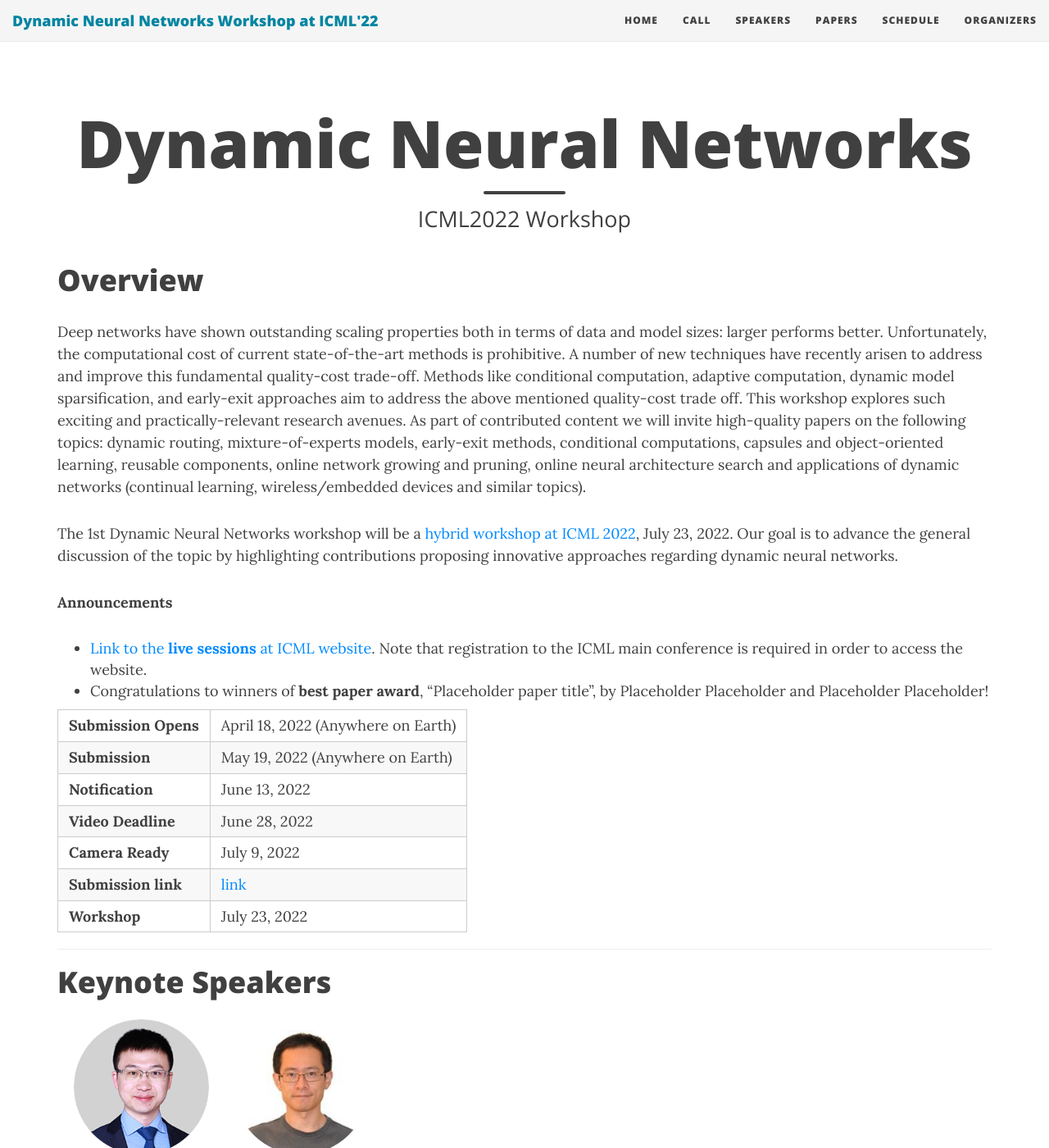
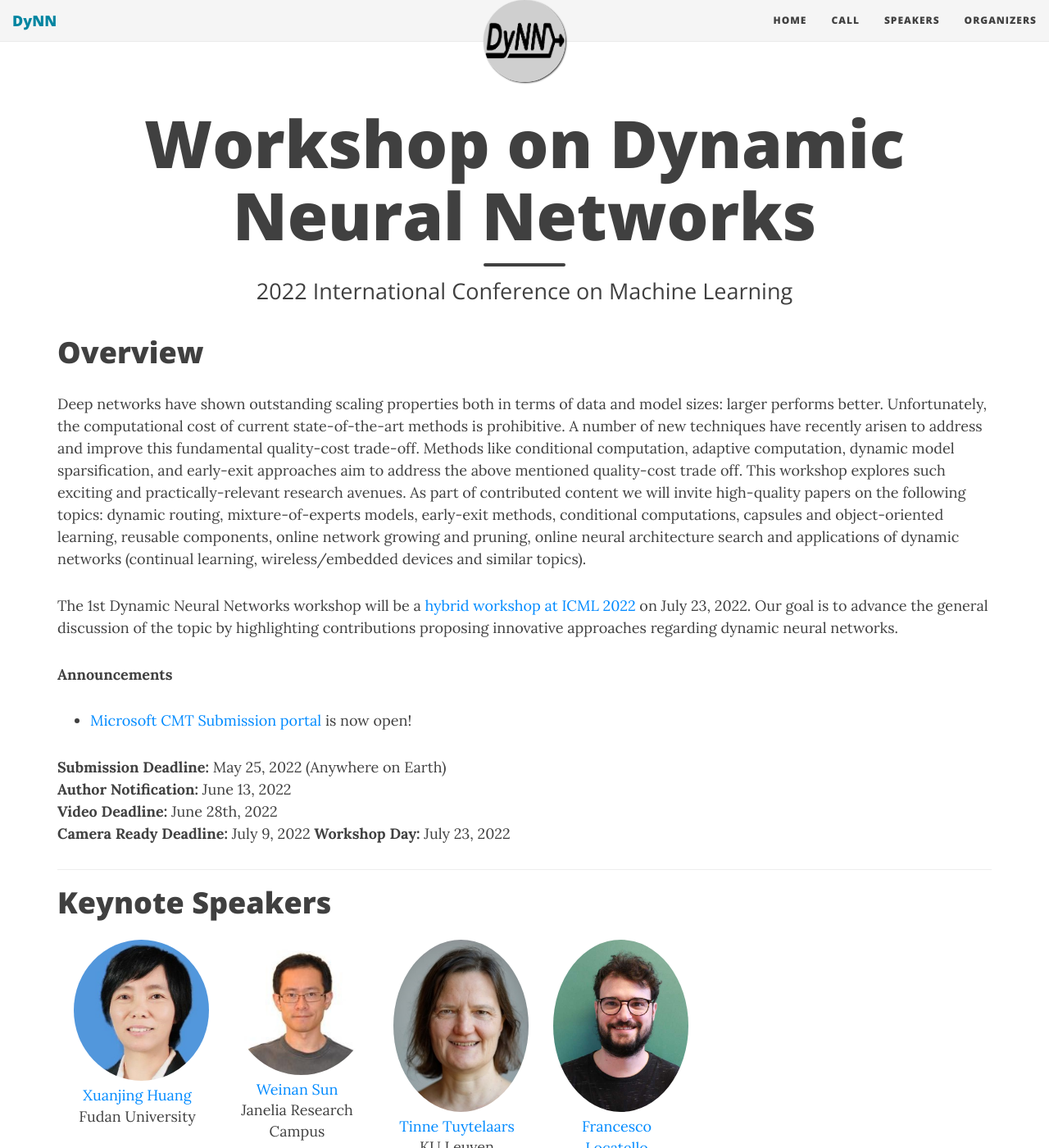
Before and after one commit to dynn-icml2022/dynn-icml2022.github.io, a Jekyll site: the page built from index.md, in a window 1280 px wide and 1400 px high. Shown: the whole window at 82% size. Built offline with Jekyll 4.4.1, drawn with Linux system fonts in a browser that asks for light colours; nearby versions of some CDN libraries; some of the changed text lies outside the part shown.

Commit message:
final updates to the website before publishing

```diff
--- a/_config.yml
+++ b/_config.yml
@@ -9,15 +9,14 @@
 
 # If you are building a GitHub project page then use these settings:
 url: "https://dynn-icml2022.github.io"
-baseurl: ""
 
 # Of course don't forget to change the username and projectname to YOUR username and project
 
 # Name of website
-title: Dynamic Neural Networks Workshop at ICML'22
+title: DyNN
 
 # Short description of your site
-description: Describe our workshop
+description: Dynamic Neural Networks Workshop
 
 # --- Navigation bar options --- #
 
@@ -25,19 +24,14 @@ description: Describe our workshop
 navbar-links:
   Home: 'index'
   Call: "cfp"
-  # Dates: "#dates"
   Speakers: "speakers"
-  Papers: "papers"
-  Schedule: "schedule"
-  # - Beautiful Jekyll: "http://deanattali.com/beautiful-jekyll/"
-  # - Learn markdown: "http://www.markdowntutorial.com/"
-  # - GitHub Pages: "https://pages.github.com/"
+  # Papers: "papers"
+  # Schedule: "schedule"
   Organizers: "#organizers"
-  # About: "https://dynamicnn-icml2022.github.io"
 
 # Image to show in the navigation bar - image must be a square (width = height)
 # Remove this parameter if you don't want an image in the navbar
-# avatar: "/img/avatar-icon.png"
+avatar: "/img/logo.png"
 
 # If you want to have an image logo in the top-left corner instead of the title text,
 # then specify the following parameter
--- a/_data/pc.yml
+++ b/_data/pc.yml
@@ -1,6 +1,4 @@
 people: [
-"Francesco Restuccia, Northeastern University",
-"Neil Houlsby, Google Brain",
 "Canwen Xu, UC San Diego",
 "Yigitcan Kaya, University of Maryland",
 "Maciej Wolczyk, Jagiellonian University",
--- a/_data/speakers.yml
+++ b/_data/speakers.yml
@@ -11,3 +11,27 @@ Sun:
     affiliation: "Janelia Research Campus"
     img: "sun.jpg"
     bio: "Dr. Sun is a theoretical neuroscientist also active in the deep learning community. Dr.Sun's work is centered around memory, in particular on how memories are dynamically consolidated for better generalisation. His work has been published in top tier journals, such as Nature and Nature Neuroscience,and it has had a strong impact on the related fields."
+
+
+Tuytelaars:
+    name: "Tinne Tuytelaars"
+    url: "https://homes.esat.kuleuven.be/~tuytelaa/"
+    affiliation: "KU Leuven"
+    img: "tuytelaars.jpeg"
+    bio: "Prof. Tuytelaars' research focuses on dynamic neural networks, continual learning andrepresentation learning for computer vision. As a recognized expert in this field, she has collected over 59,000 citations, received several awards and was Program Chair of ECCV'14 and CVPR'21, among other things."
+
+
+Huang:
+    name: "Xuanjing Huang"
+    url: "https://nlp.fudan.edu.cn/28702/list.htm"
+    affiliation: "Fudan University"
+    img: "xhuang.jpg"
+    bio: "Prof. Huang's research interest includes natural language processing, informationretrieval, artificial intelligence and deep learning, including research on structural and reusable informationinside large language models. She has published over 130 papers in major NLP, AI and IR conferences andjournals."
+
+
+Locatello:
+    name: "Francesco Locatello"
+    url: "https://www.amazon.science/author/francesco-locatello"
+    affiliation: "AWS AI"
+    img: "locatello.jpg"
+    bio: "Dr. Locatello has published seminal papers in the fields of causal representationlearning, independent mechanisms, and slot attention, for which he has won several awards, including a bestpaper award at ICML and the ETH medal for outstanding doctoral dissertation. He has co-organized the 1stinternational conference on Causal Learning and Reasoning (CLeaR)."
--- a/cfp.md
+++ b/cfp.md
@@ -6,27 +6,25 @@ use-site-title: true
 ---
 
 # Call for Papers
-Lorem ipsum dolor sit amet, consectetur adipiscing elit. Vivamus suscipit fringilla hendrerit. Nunc euismod blandit nunc non aliquam. Nullam hendrerit iaculis urna sit amet ultricies. In hac habitasse platea dictumst. Fusce a urna non turpis dapibus luctus. Suspendisse vehicula tempus finibus. Maecenas quis faucibus ligula, vel lobortis ex. Curabitur porta et ex a efficitur. Curabitur auctor lobortis pellentesque. Maecenas consectetur eu nisl ut scelerisque. Curabitur ullamcorper felis eu lectus luctus dictum et vitae tortor. Quisque id eros non ex egestas imperdiet. In hac habitasse platea dictumst. In tincidunt tristique odio, nec eleifend lorem. Duis luctus dignissim lacus sit amet ultrices.
+We invite theoretical and practical contributions (up to 4 pages, ICML format, with an unlimited number of additional pages for references), covering the topics of the workshop. We encourage novel or preliminary works, although we will also accept high-quality works that have been published or submitted elsewhere.
 
-* Lorem ipsum dolor sit amet, consectetur adipiscing elit.
-* Duis dignissim purus commodo, faucibus magna in, ultrices elit.
+Submissions must be sent on the [Microsoft CMT submission portal](https://cmt3.research.microsoft.com/DyNN2022/), before May 25, 2022 AoE. Submissions need not be anonymized.
+
+The workshop will not have formal proceedings, but accepted submissions will be published on the workshop website, unless specified otherwise by the authors.
+
+Please email any enquiries to [email](mailto:icmldynamicnn@gmail.com)
 
 
 ### Important Dates
 
 <!--{% include dates.md %} <a href="{site.url}/2020/img/KR2ML2020_template.zip">NeurIPS paper format (adapted)</a>. -->
-**Submission Opens:** April 18, 2022 (Anywhere on Earth) <br>
-**Submission Deadline:** May 19, 2022 (Anywhere on Earth) <br>
-**Notification:** June 13, 2022 <br>
-**Workshop:** July 23, 2022
+**Submission Deadline:** May 25, 2022 (Anywhere on Earth) <br>
+**Author Notification:** June 13, 2022 <br>
+**Video Deadline (for contributed/spotlight talks):** June 28th, 2022 <br>
+**Camera Ready Deadline:** July 9, 2022
+**Workshop Day:** July 23, 2022
 
-### Submission Requirements
 
-Submissions in the form of extended abstracts must be at most 4 pages long (not including references; additional supplementary material may be submitted but may be ignored by reviewers), anonymized, and adhere to the ICML format. We encourage submissions of work that are new to the dynamic neural networks community. Submissions solely based on work that has been previously published in machine learning conferences or relevant venues are not suitable for the workshop. On the other hand, we allow submission of works currently under submission and relevant works recently published in relevant venues. The workshop will not have formal proceedings, but authors of accepted abstracts can choose to have a link to arxiv or a pdf added on the workshop webpage.
-
-Submission Link: [https://cmt3.research.microsoft.com](https://cmt3.research.microsoft.com)
-
-Please email any enquiries to [email](mailto:tomasz.trzcinski@pw.edu.pl)
 
 <!-- ### Best Paper Awards
 Three best paper awards will selected, based on scientific merit, impact, and clarity. A $500.00 USD cash prize will be awarded to the 1st prize best paper. Best paper awards are nominated by program committee and judged by the Best Paper award committee.
--- a/index.md
+++ b/index.md
@@ -1,30 +1,30 @@
 ---
 layout: page
-title: Dynamic Neural Networks
-subtitle: ICML2022 Workshop
+title: Workshop on Dynamic Neural Networks
+subtitle: 2022 International Conference on Machine Learning
 use-site-title: true
 ---
 
-<!--<div class="sharethis-inline-share-buttons"></div>
-<meta name="thumbnail" content="./img/neurips-logo-new.jpg" /> -->
+<!-- <div class="sharethis-inline-share-buttons"></div>
+<meta name="thumbnail" content="./img/logo.png" /> -->
 
 # Overview
 Deep networks have shown outstanding scaling properties both in terms of data and model sizes: larger performs better. Unfortunately, the computational cost of current state-of-the-art methods is prohibitive. A number of new techniques have recently arisen to address and improve this fundamental quality-cost trade-off. Methods like conditional computation, adaptive computation, dynamic model sparsification, and early-exit approaches aim to address the above mentioned quality-cost trade off. This workshop explores such exciting and practically-relevant research avenues. As part of contributed content we will invite high-quality papers on the following topics: dynamic routing, mixture-of-experts models, early-exit methods, conditional computations, capsules and object-oriented learning, reusable components, online network growing and pruning, online neural architecture search and applications of dynamic networks (continual learning, wireless/embedded devices and similar topics).
 
-The 1st Dynamic Neural Networks workshop will be a [hybrid workshop at ICML 2022](https://icml.cc/Conferences/2022/Schedule?showEvent=13451), July 23, 2022. Our goal is to advance the general discussion of the topic by highlighting contributions proposing innovative approaches regarding dynamic neural networks.
+The 1st Dynamic Neural Networks workshop will be a [hybrid workshop at ICML 2022](https://icml.cc/Conferences/2022/Schedule?showEvent=13451) on July 23, 2022. Our goal is to advance the general discussion of the topic by highlighting contributions proposing innovative approaches regarding dynamic neural networks.
+
 
 **Announcements**
-* [Link to the **live sessions** at ICML website](https://www.youtube.com). Note that registration to the ICML main conference is required in order to access the website.
-* Congratulations to winners of **best paper award**, "Placeholder paper title", by Placeholder Placeholder and Placeholder Placeholder!
+* [Microsoft CMT Submission portal](https://cmt3.research.microsoft.com/DyNN2022/) is now open!
 
-| ------------- |:-------------:|
-| **Submission Opens** |April 18, 2022 (Anywhere on Earth) |
-| **Submission** |May 19, 2022 (Anywhere on Earth) |
-| **Notification** | June 13, 2022 |
-| **Video Deadline** | June 28, 2022 |
-| **Camera Ready** | July 9, 2022 |
-| **Submission link**| [link](https://cmt3.research.microsoft.com) |
-| **Workshop** | July 23, 2022 |
+<!-- * [Link to the **live sessions** at ICML website](https://www.youtube.com). Note that registration to the ICML main conference is required in order to access the website. -->
+<!-- * Congratulations to winners of **best paper award**, "Placeholder paper title", by Placeholder Placeholder and Placeholder Placeholder! -->
+
+**Submission Deadline:** May 25, 2022 (Anywhere on Earth) <br>
+**Author Notification:** June 13, 2022 <br>
+**Video Deadline:** June 28th, 2022 <br>
+**Camera Ready Deadline:** July 9, 2022
+**Workshop Day:** July 23, 2022
 
 <hr>
 
@@ -54,7 +54,7 @@ The 1st Dynamic Neural Networks workshop will be a [hybrid workshop at ICML 2022
   {% endif %}
   {% endfor %}
   </div>
-<a href="speakers">More Info</a>
+<a href="speakers">More Info on Our Speakers</a>
 </div>
 
 <hr>
@@ -81,6 +81,31 @@ The 1st Dynamic Neural Networks workshop will be a [hybrid workshop at ICML 2022
   </div>
 </div>
 <hr>
+
+# Panel Chairs
+
+<!-- prettier-ignore -->
+<div class="container" style="margin-top: 20px;margin-bottom: 0px;">
+  <div class="row">
+    {% for p in site.data.panelchairs %}
+    {% capture id %}{{ p[0] }}{% endcapture %}
+    {% if forloop.index<=4 %}
+    {% include profile.html p=p %}
+    {% endif %}
+    {% endfor %}
+  </div>
+  <div class="row">
+  {% for p in site.data.panelchairs %}
+  {% capture id %}{{ p[0] }}{% endcapture %}
+  {% if forloop.index>4 and forloop.index<=8%}
+  {% include profile.html p=p %}
+  {% endif %}
+  {% endfor %}
+  </div>
+</div>
+<hr>
+
+
 
 # Program Committee
 <!-- prettier-ignore -->
```
Also changed, not shown: _data/panelchairs.yml (added, +10 -0 lines), README.md, img/houlsby.jpg (added), img/levorato.jpg, img/locatello.jpg (added), img/logo.png (added), img/mcdanel.jpg, img/restuccia.jpeg (added), img/tuytelaars.jpeg (added), img/xhuang.jpg (added).
